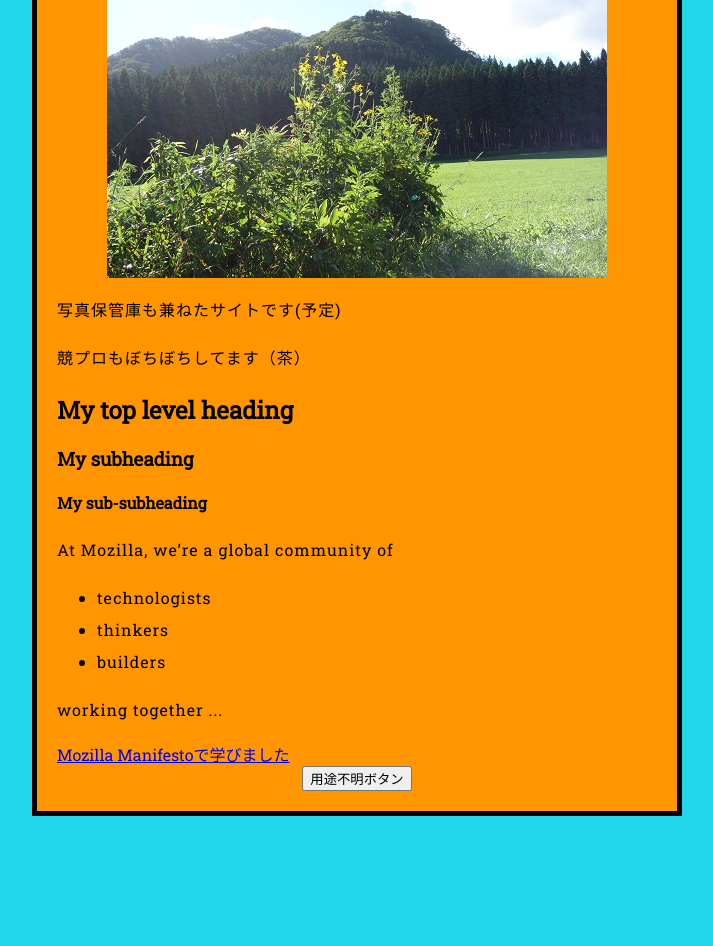
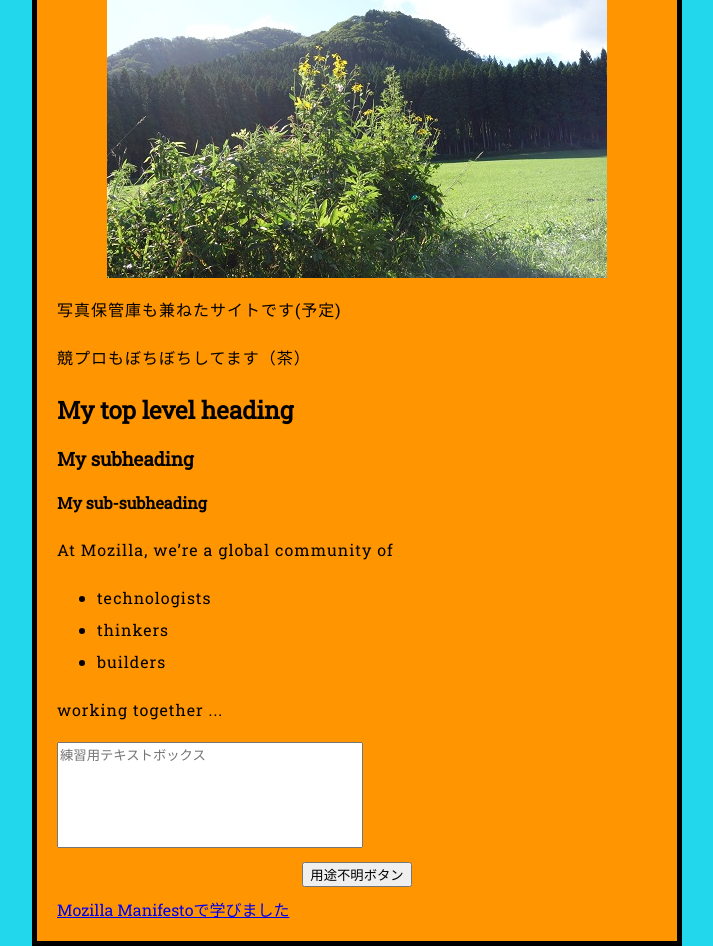
Before and after one commit to BeginnerDot/profile, a plain HTML site: page index.html in a window 1280 px wide. Shown: the part 127-1073 px from the top of the page, without its empty margins (283-996 px from the left). Before the commit the page ends 943 px from the top, so only its background shows below. Drawn offline with nearby package versions, Linux system fonts and the light colour scheme.

Commit message:
Add files via upload

```diff
--- a/index.html
+++ b/index.html
@@ -4,8 +4,10 @@
     <meta charset="utf-8" />
     <link href="https://fonts.googleapis.com/css2?family=Roboto+Slab&display=swap" rel="stylesheet" type="text/css" />
     <link href="styles/style.css" rel="stylesheet" type="text/css" />
-    <script src="https://code.jquery.com/jquery-1.12.4.js"></script>
+    <script src="https://code.jquery.com/jquery-3.5.1.js"></script>
+    <!-- <script src="https://code.jquery.com/jquery-1.12.4.js"></script> -->
     <script src="https://code.jquery.com/ui/1.12.1/jquery-ui.js"></script>
+    <!-- <script src="https://code.jquery.com/ui/1.12.1/jquery-ui.js"></script> -->
     <script type="text/javascript" src="scripts/main.js"></script>
     <title>WebsiteTest</title>
 </head>
@@ -27,8 +29,8 @@
 
     <p>working together ... </p>
 
+    <textarea class="text_enter" placeholder="練習用テキストボックス"></textarea>
+    <button type="button" class="test-button">用途不明ボタン</button>
     <a href="https://www.mozilla.org/en-US/about/manifesto/">Mozilla Manifestoで学びました</a>
-    <button>用途不明ボタン</button>
-
 </body>
 </html>
--- a/scripts/main.js
+++ b/scripts/main.js
@@ -9,9 +9,30 @@ myImage.onclick = function () {
         myImage.setAttribute ('src', 'images/picture1.JPG');
     }
 */
-$(function(){
+
+$(document).ready(function() {
     $("img").draggable();
- });
+    $("button").click(function () {
+        $("h2").after("<b>挿入された要素です</b>");
+    });
+});
+
+/*
+$(function () {
+    $("img").draggable();
+    $("h4").droppable({
+        drop: function (event, ui) {
+            $(this)
+            .addClass("ui-state-highlight")
+            .find("img")
+            .html("Dropped!");
+        }
+    });
+});
+*/
+
+
+
 /*
 var myButton = document.querySelector('button');
 var myHeading = document.querySelector('h1');
--- a/styles/style.css
+++ b/styles/style.css
@@ -42,5 +42,12 @@ img {
 
 button {
 	display: block;
-	margin: auto;
+	margin: 10px auto;
 }
+
+.text_enter {
+	display: inline;
+	width: 300px;
+	height: 100px;
+	resize: none;
+}
```
